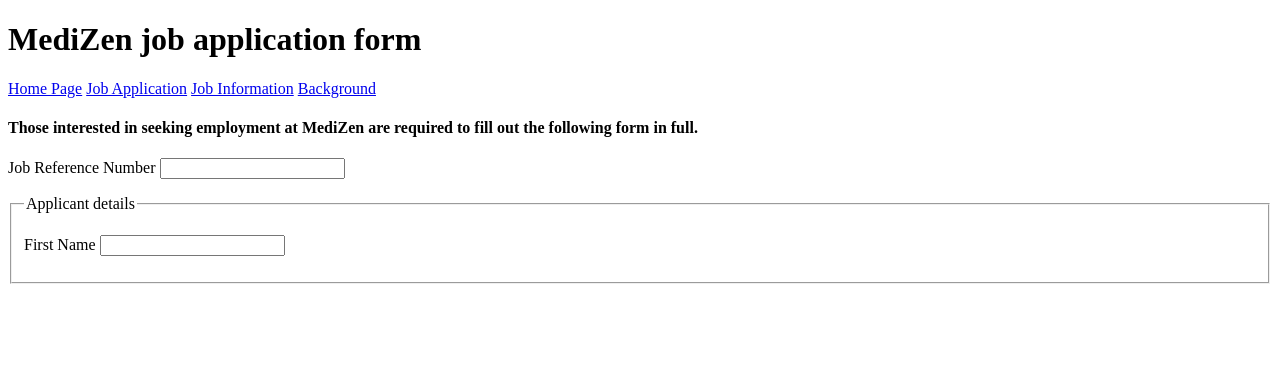
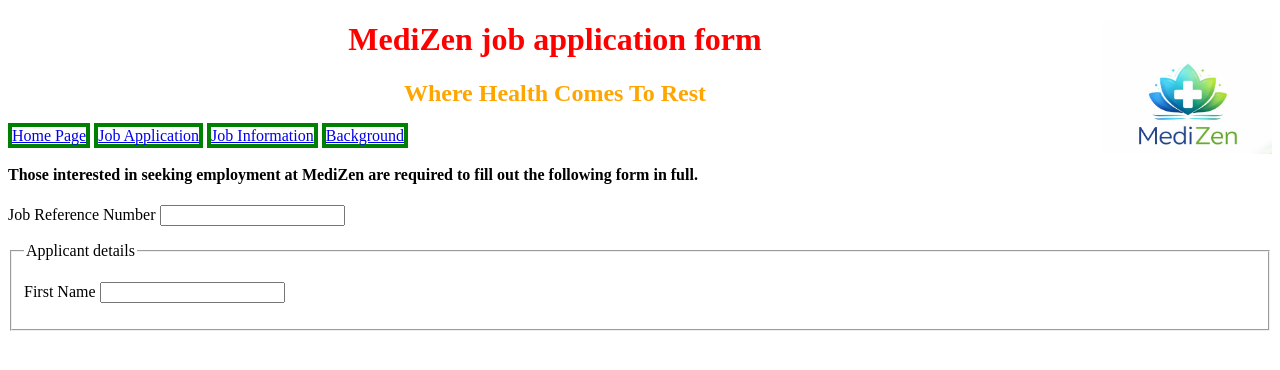
Before and after one commit to ElliotCaval07/GroupAssignment1, a PHP site: page /apply.html in a window 1280 px wide. Shown: the top 370 px of the page. Run offline with PHP 8.4, Linux system fonts and the light colour scheme.

Commit message:
changes to apply page

```diff
--- a/apply.html
+++ b/apply.html
@@ -6,17 +6,22 @@
   <meta name="keywords" content="HTML, Form, MediZen, employment, application" >
   <meta name="author" content="Jaxon Del Mastro"  >
   <title>MediZen job aplication form</title>
+    <link rel="stylesheet" href="styles\images/index.css">
 </head>
 <body>
-    <h1>MediZen job application form</h1>
-<!-- Company logo goes here -->
-
-     <nav>
+    <header>
+        <img src="styles/images/MediZenLogo.jpeg" alt="MediZen logo" id="logo">
+        <h1>MediZen job application form</h1>
+        <h2>Where Health Comes To Rest</h2>
+        <nav>
         <a href="#Home Page">Home Page</a>
          <a href="#Job Application">Job Application</a>
          <a href="#Job Information">Job Information</a>
          <a href="#Background">Background</a>
-     </nav>
+        </nav>
+    </header>
+<!-- Company logo goes here -->
+
     <h4>Those interested in seeking employment at MediZen are required to fill out the following form in full.</h4>
     <form method="post" action="http://mercury.swin.edu.au/it000000/formtest.php">
         <p>
--- a/styles/images/index.css
+++ b/styles/images/index.css
@@ -12,5 +12,13 @@ h1 {
 
 h2 {
     text-align: center;
-    color: orange
+    color: orange;
 }
+
+
+
+#logo {
+   float: right;
+   width: 170px;
+   height: auto;
+}
```
